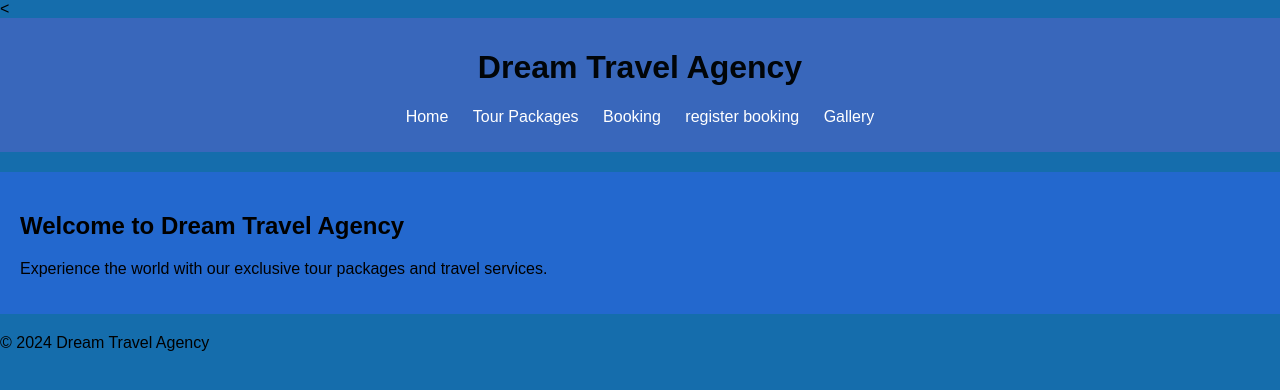
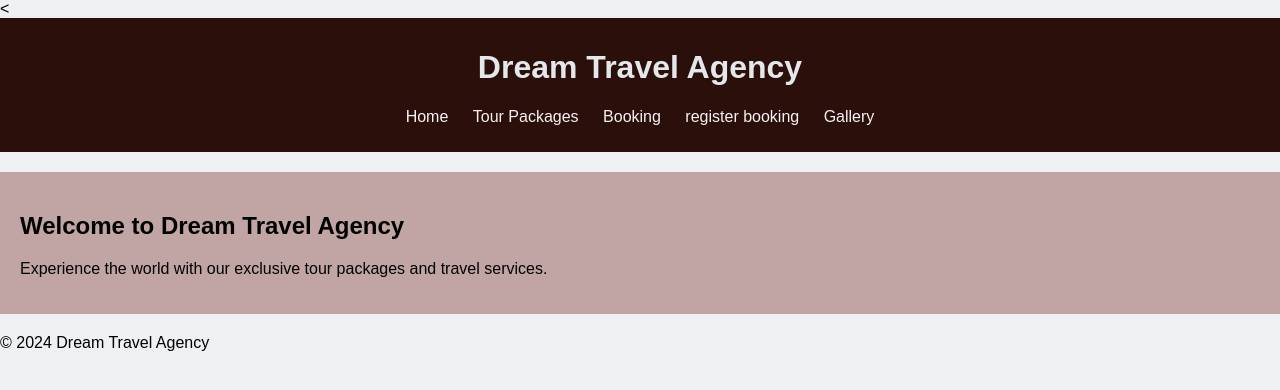
Before and after one commit to ashishrajgiri/ashish-test, a plain HTML site: page index.html in a window 1280 px wide. Drawn offline with Linux system fonts and the light colour scheme.

Commit message:
Update styles.css

```diff
--- a/styles.css
+++ b/styles.css
@@ -2,12 +2,12 @@ body {
     font-family: Arial, sans-serif;
     margin: 0;
     padding: 0;
-    background-color: #156dac;
+    background-color: #eef0f1;
 }
 
 header {
-    background-color: #3967bb;
-    color: #010508;
+    background-color: #2b0f0b;
+    color: #e4e8ea;
     padding: 10px 0;
     text-align: center;
 }
@@ -23,14 +23,14 @@ nav ul li {
 }
 
 nav ul li a {
-    color: #fff;
+    color: #f7f2f2;
     text-decoration: none;
 }
 
 section {
     padding: 20px;
     margin: 20px 0;
-    background-color: #2368ce;
+    background-color: #c1a5a4;
 }
 
 .package, .gallery-item {
```
